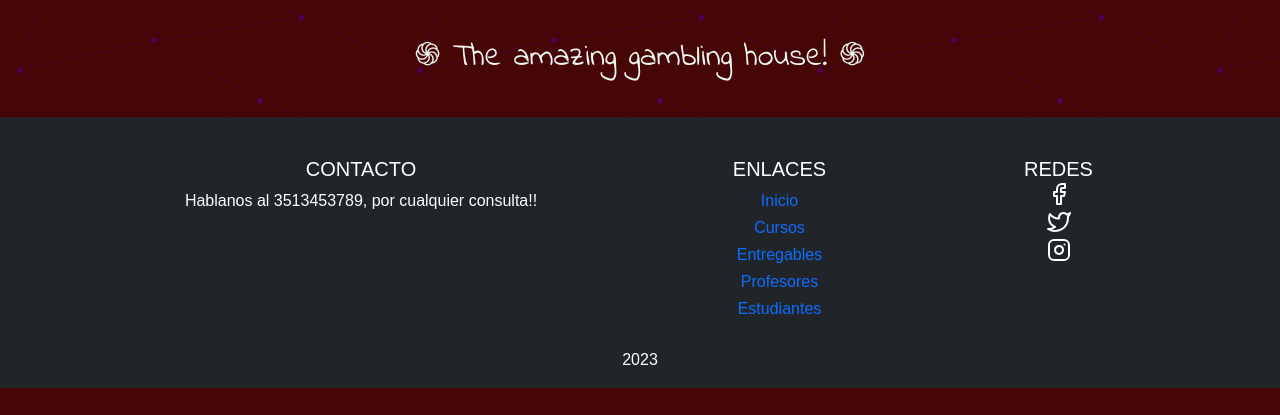
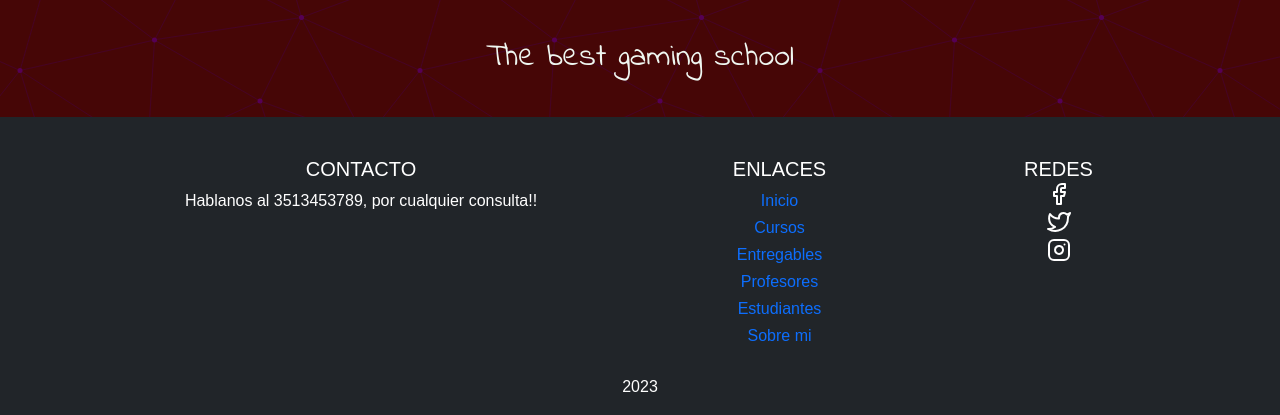
Before and after one commit to gui-star/pre-entrega3Capdevila, a Django app: page /AppCoder/inicio/ in a window 1280 px wide. Shown: the part 629-1044 px from the top of the page. Before the commit the page ends 1017 px from the top, so only its background shows below. Run offline with Django 4.2, Linux system fonts and the light colour scheme; some web fonts are replaced.

Commit message:
Proyecto final

```diff
--- a/AppCoder/templates/AppCoder/inicio.html
+++ b/AppCoder/templates/AppCoder/inicio.html
@@ -28,17 +28,18 @@
                         <li class="nav-item"><a class="nav-link" href="{% url 'Entregables' %}">Entregables</a></li>
                         <li class="nav-item"><a class="nav-link" href="{% url 'Estudiantes' %}">Estudiantes</a></li>
                         <li class="nav-item"><a class="nav-link" href="{% url 'Profesores' %}">Profesores</a></li>
+                        <li class="nav-item"><a class="nav-link" href="{% url 'AcercaDeMi' %}">Sobre mi</a></li>
                     </ul>
                 </div>
             </div>
         </nav>
-        <h1 class="titulo">Welcome to the gaming house</h1>
+        <h1 class="titulo">Gaming School</h1>
     </header>
     <main>
         <div class="imagenContainer">
             <div class="imagen"></div>
         </div>
-        <h2> ֍ The amazing gambling house! ֍ </h2>
+        <h2> The best gaming school  </h2>
         <div class="contenido">
             {% block contenidoQueCambia %}
             {% endblock %}
@@ -71,6 +72,8 @@
                 <li>
                     <a href="{% url 'Estudiantes' %}">Estudiantes</a>
                 </li>
+                <li><a href="{% url 'AcercaDeMi' %}">Sobre mi</a>
+                </li>
                 </ul>
             </div>
             <div  class="col-lg-3 col-md-6 mb-md-0">
--- a/AppCoder/urls.py
+++ b/AppCoder/urls.py
@@ -26,4 +26,5 @@ urlpatterns = [
     path('perfil/', perfilview, name="perfil"),
     path('Perfil/editarPerfil/', editarPerfil, name="editarPerfil"),
     path('Perfil/changePassword/', changePassword, name="changePassword"),
+    path('AcercaDeMi/', AcercaDeMi, name="AcercaDeMi"),
 ]
--- a/AppCoder/views.py
+++ b/AppCoder/views.py
@@ -144,11 +144,13 @@ def loginWeb(request):
 def registro(request):
     if request.method == "POST":
         userCreate = UserCreationForm(request.POST)
-        if userCreate is not None:
-            userCreate.save()
+        if userCreate.is_valid():
+            user = userCreate.save(commit=False)  # Guardar el formulario sin realizar validaciones
+            user.save()  # Guardar el objeto de usuario
             return render(request, 'AppCoder/login.html')
     else:
-        return render(request, 'AppCoder/registro.html')
+        userCreate = UserCreationForm()
+    return render(request, 'AppCoder/registro.html', {'form': userCreate})
 
 @login_required
 def perfilview(request):
@@ -185,3 +187,6 @@ def changePassword(request):
     else:
         form = ChangePasswordForm(user = usuario)
         return render(request, 'AppCoder/Perfil/changePassword.html', {"form": form})
+
+def AcercaDeMi(request):
+    return render(request, 'AppCoder/AcercaDeMi.html')
```
Also changed, not shown: AppCoder/templates/AppCoder/AcercaDeMi.html (added, +7 -0 lines), db.sqlite3.
